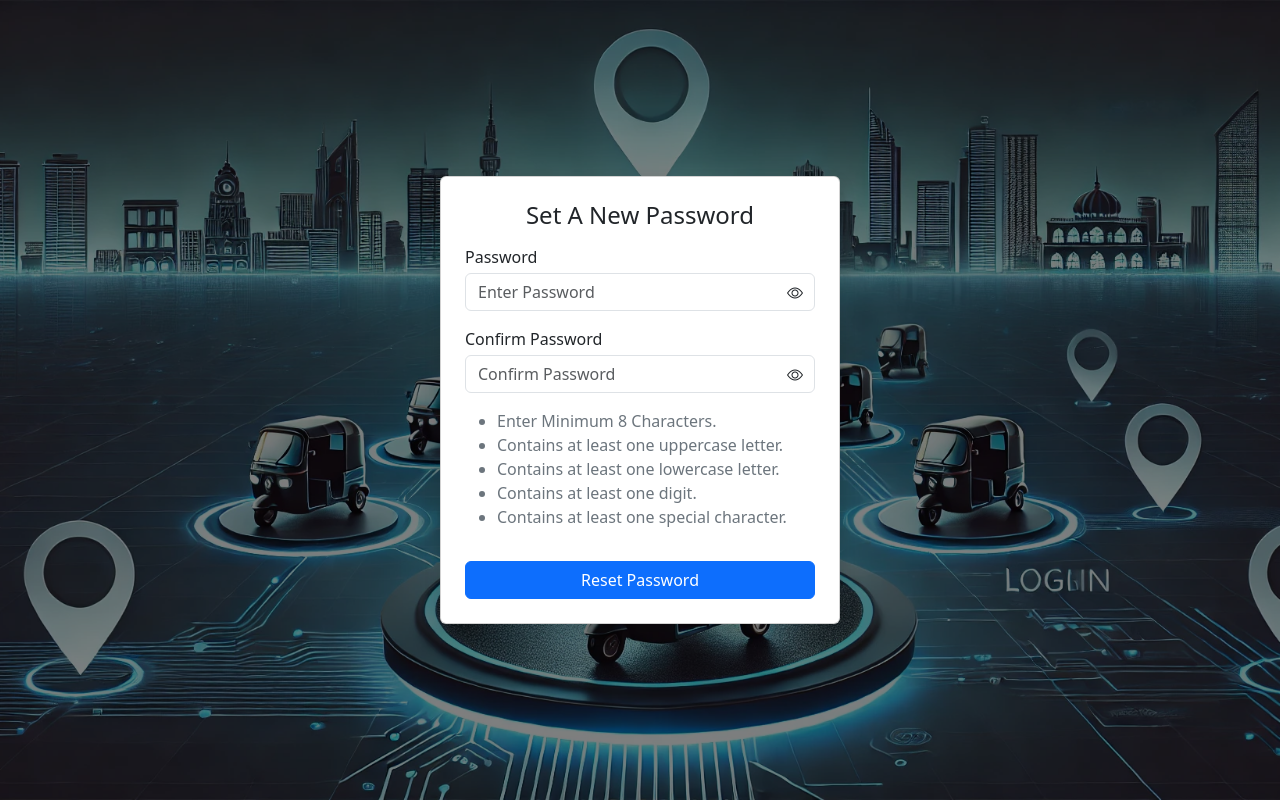
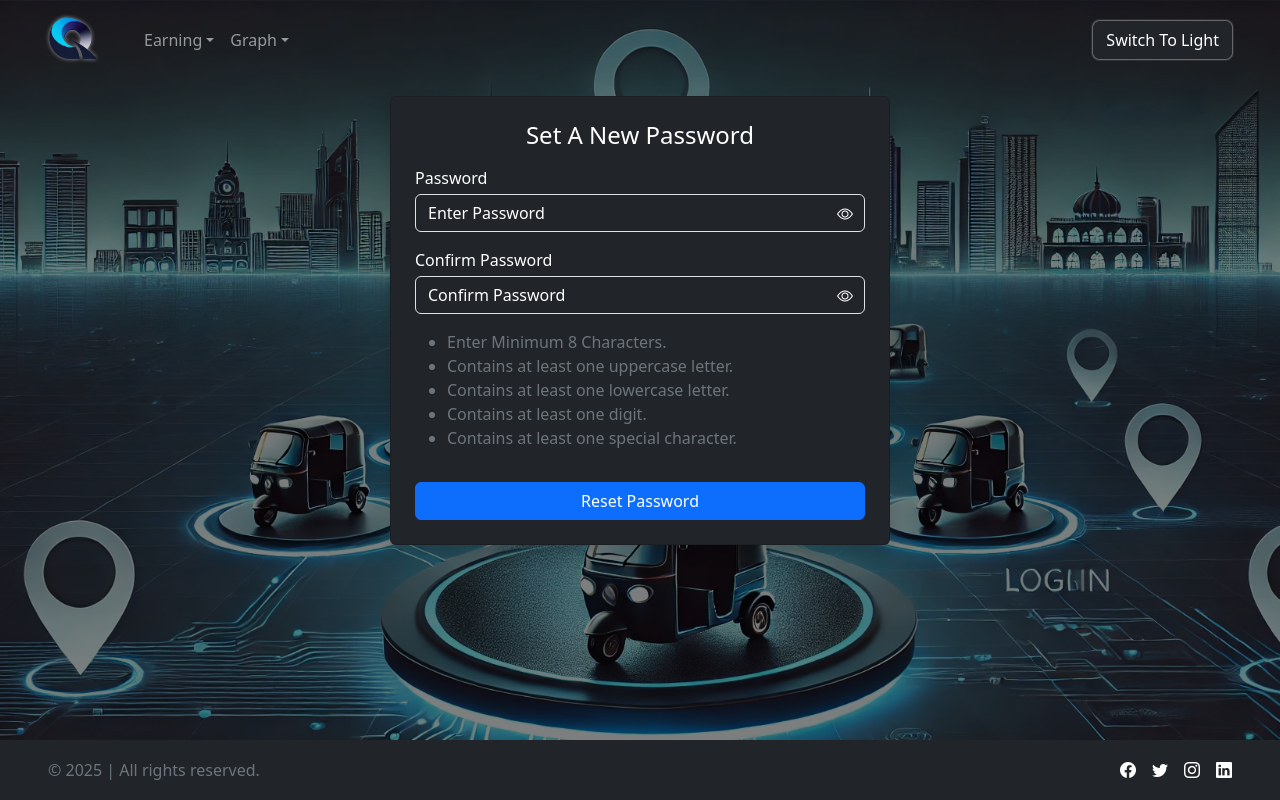
Before and after one commit to rahul-1702/GoRide, a React (Vite) app in the folder frontend/: page /admin/reset-password/1 in a window 1280 px wide. Built offline with nearby package versions, Linux system fonts and the light colour scheme; no server answers.

Commit message:
theme context proper

```diff
--- a/frontend/src/App.jsx
+++ b/frontend/src/App.jsx
@@ -23,10 +23,7 @@ function App() {
             <Route path="/signup" element={<Signup />}></Route>
             <Route path="/dashboard" element={<Dashboard />}></Route>
             <Route path="/password/forget" element={<ForgotPassword />}></Route>
-            <Route
-              path="/admin/reset-password/:token"
-              element={<ResetPassword />}
-            />
+            <Route path="/admin/reset-password/:token" element={<ResetPassword />} />
             <Route path="/customers/:id" element={<CustomerProfile />} />
             <Route path="/drivers/:id" element={<DriverProfile />} />
             <Route path="/team/:id" element={<TeamProfile />} />
--- a/frontend/src/components/ForgotPassword.jsx
+++ b/frontend/src/components/ForgotPassword.jsx
@@ -1,4 +1,4 @@
-import React, { useState, useEffect } from "react";
+import React, { useState, useEffect, useContext } from "react";
 import { useNavigate } from "react-router-dom";
 import axios from "axios";
 import Validation from "../Validation/ResetEmailValidation";
@@ -6,7 +6,15 @@ import Loader from "../components/Loader";
 import Swal from "sweetalert2";
 import "../static/css/Login.css";
 
+import Header from "./Header";
+import Footer from "./Footer";
+
+import { themeContext } from "../context/ThemeProvider";
+
 const ForgotPassword = () => {
+  const { theme } = useContext(themeContext);
+  const [text, setText] = useState("text-white");
+  const [bg, setBg] = useState("bg-dark");
   const [loading, setLoading] = useState(true);
   const navigate = useNavigate();
   const [values, setValues] = useState({
@@ -22,6 +30,16 @@ const ForgotPassword = () => {
       setLoading(false);
     }, 500);
   }, []);
+
+  useEffect(() => {
+    if (theme === "dark") {
+      setBg("bg-dark");
+      setText("text-white");
+    } else {
+      setBg("bg-light");
+      setText("text-dark");
+    }
+  }, [theme]);
 
   const showAlert = (title, text, icon) => {
     Swal.fire({
@@ -99,15 +117,16 @@ const ForgotPassword = () => {
   };
 
   return (
-    <div className="bg-login-ride">
-      {loading ? <Loader /> : ""}
-      <div
-        className="d-flex flex-column align-items-center justify-content-center"
-        style={{ height: "100vh" }}
-      >
-        <div className="d-flex flex-column gap-3 align-items-start">
+    <>
+      {loading ? (
+        <Loader />
+      ) : (
+        <div className={`bg-login-ride pt-5 ${bg}`}>
+          <Header />
+          <div className="d-flex flex-column align-items-center justify-content-center px-4">
+            <div className="d-flex flex-column gap-3 align-items-start w-100" style={{ maxWidth: "500px" }}>
               <button
-            className="btn btn-sm btn-outline-light pt-1"
+                className={`btn btn-sm btn-outline-light pt-1`}
                 onClick={handleBack}
               >
                 <span
@@ -122,14 +141,18 @@ const ForgotPassword = () => {
                 </span>{" "}
                 Back to Dashboard
               </button>
-          <div className="card p-4 shadow" style={{ width: "400px" }}>
-            <h4 className="text-center mb-4">Reset Password</h4>
+              <div
+                className={`card p-4 shadow ${bg} w-100`}
+              >
+                <h4 className={`text-center mb-4 ${text}`}>Reset Password</h4>
 
                 <form action="">
                   <input
                     name="email"
                     type="email"
-                className="form-control"
+                    className={`form-control mt-1 ${text} ${bg} ${
+                      theme === "dark" ? "place-light" : "place-dark"
+                    }`}
                     placeholder="Enter your email"
                     onChange={handleEmailInput}
                   />
@@ -150,7 +173,10 @@ const ForgotPassword = () => {
               </div>
             </div>
           </div>
+          <Footer />
         </div>
+      )}
+    </>
   );
 };
 
--- a/frontend/src/components/Header.jsx
+++ b/frontend/src/components/Header.jsx
@@ -32,7 +32,8 @@ function Header() {
 
         setTimeout(() => {
           navigate("/");
-
+          sessionStorage.removeItem("islogin");
+          sessionStorage.removeItem("admin");
           sessionStorage.removeItem("goride_token");
           setAuth({ islogin: 0, admin: "" });
         }, 2500);
@@ -41,20 +42,28 @@ function Header() {
   };
 
   const location = useLocation();
-  const isHomeOrSignupPage = location.pathname === "/" || location.pathname === "/signup";
+  const validTextPage =
+    location.pathname === "/" ||
+    location.pathname === "/signup" ||
+    location.pathname === "/password/forget" ||
+    location.pathname.includes("/admin/reset-password");
 
   return (
     <div className="pb-5" style={{ zIndex: 1000 }}>
       <nav
-        className={`navbar navbar-expand-lg ${ isHomeOrSignupPage ?
-          "navbar-dark" : (theme === "dark" ? "navbar-dark" : "navbar-light")
+        className={`navbar navbar-expand-lg ${
+          validTextPage
+            ? "navbar-dark"
+            : theme === "dark"
+            ? "navbar-dark"
+            : "navbar-light"
         } fixed-top p-0 px-4 px-md-5`}
       >
         <div className="container-fluid p-0">
           <a
             className="navbar-brand text-info d-flex align-items-center gap-2"
             style={{ fontSize: 30, fontWeight: 900, marginRight: 30 }}
-            href="/dashboard"
+            href={`${auth.islogin === 1 ? "/dashboard" : "/"}`}
           >
             <img
               src={Logo}
@@ -119,7 +128,11 @@ function Header() {
             </ul>
             <div>
               <button
-                style={{ filter: `drop-shadow(0 0 1px ${ theme === "dark" ? "#fff" : "#000"})` }}
+                style={{
+                  filter: `drop-shadow(0 0 1px ${
+                    theme === "dark" ? "#fff" : "#000"
+                  })`,
+                }}
                 onClick={toggleTheme}
                 className={`text-capitalize btn ${
                   theme === "dark" ? "btn-dark" : "btn-light"
--- a/frontend/src/components/Login.jsx
+++ b/frontend/src/components/Login.jsx
@@ -101,8 +101,11 @@ function Login() {
                 popup: "custom-height",
               },
             });
+
             setTimeout(() => {
               navigate("/dashboard");
+              sessionStorage.setItem("islogin", 1);
+              sessionStorage.setItem("admin", res.data.data.admin.name);
               sessionStorage.setItem("goride_token", res.data.data.token);
               setAuth({ islogin: 1, admin: res.data.data.admin.name });
             }, 2500);
--- a/frontend/src/components/ResetPassword.jsx
+++ b/frontend/src/components/ResetPassword.jsx
@@ -1,4 +1,4 @@
-import React, { useState, useEffect } from "react";
+import React, { useState, useEffect, useContext } from "react";
 import { useParams, useNavigate } from "react-router-dom";
 import axios from "axios";
 import Validation from "../Validation/ResetPasswordValidation";
@@ -6,7 +6,15 @@ import Loader from "../components/Loader";
 import Swal from "sweetalert2";
 import "../static/css/Login.css";
 
+import Header from "./Header";
+import Footer from "./Footer";
+
+import { themeContext } from "../context/ThemeProvider";
+
 const ResetPassword = () => {
+  const { theme } = useContext(themeContext);
+  const [text, setText] = useState("text-white");
+  const [bg, setBg] = useState("bg-dark");
   const [loading, setLoading] = useState(true);
   const { token } = useParams();
   const navigate = useNavigate();
@@ -26,6 +34,16 @@ const ResetPassword = () => {
       setLoading(false);
     }, 500);
   }, []);
+
+  useEffect(() => {
+    if (theme === "dark") {
+      setBg("bg-dark");
+      setText("text-white");
+    } else {
+      setBg("bg-light");
+      setText("text-dark");
+    }
+  }, [theme]);
 
   const showpasswordInputGroup = {
     position: "relative",
@@ -109,19 +127,25 @@ const ResetPassword = () => {
   };
 
   return (
-    <div className="bg-login-ride">
-      {loading ? <Loader /> : ""}
+    <>
+      {loading ? (
+        <Loader />
+      ) : (
+        <div className={`bg-login-ride pt-5 ${bg}`}>
+          <Header />
+          <div className="d-flex flex-column align-items-center justify-content-center px-4">
             <div
-        className="d-flex flex-column align-items-center justify-content-center"
-        style={{ height: "100vh" }}
+              className={`card p-4 shadow ${bg} w-100`}
+              style={{ maxWidth: "500px" }}
             >
-        <div className="card p-4 shadow" style={{ width: "400px" }}>
-          <h4 className="text-center">Set A New Password</h4>
+              <h4 className={`text-center ${text}`}>Set A New Password</h4>
 
               <form>
                 {/* Password Field */}
                 <div className="mb-3 mt-2 position-relative">
-              <label htmlFor="password">Password</label>
+                  <label htmlFor="password" className={text}>
+                    Password
+                  </label>
                   <div style={showpasswordInputGroup}>
                     <input
                       onChange={handleInput}
@@ -129,7 +153,9 @@ const ResetPassword = () => {
                       id="password"
                       name="password"
                       placeholder="Enter Password"
-                  className="form-control mt-1"
+                      className={`form-control mt-1 ${text} ${bg} ${
+                        theme === "dark" ? "place-light" : "place-dark"
+                      }`}
                     />
                     <span
                       style={{ zIndex: 999, cursor: "pointer" }}
@@ -137,7 +163,9 @@ const ResetPassword = () => {
                       onClick={() => setShowPassword(!showPassword)}
                     >
                       <i
-                    className={`bi ${showPassword ? "bi-eye-slash" : "bi-eye"}`}
+                        className={`bi ${text} ${
+                          showPassword ? "bi-eye-slash" : "bi-eye"
+                        }`}
                       ></i>
                     </span>
                   </div>
@@ -150,7 +178,9 @@ const ResetPassword = () => {
 
                 {/* Confirm Password Field */}
                 <div className="mb-3 position-relative">
-              <label htmlFor="cpassword">Confirm Password</label>
+                  <label htmlFor="cpassword" className={text}>
+                    Confirm Password
+                  </label>
                   <div style={showpasswordInputGroup}>
                     <input
                       onChange={handleInput}
@@ -158,7 +188,9 @@ const ResetPassword = () => {
                       id="cpassword"
                       name="cpassword"
                       placeholder="Confirm Password"
-                  className="form-control mt-1"
+                      className={`form-control mt-1 ${text} ${bg} ${
+                        theme === "dark" ? "place-light" : "place-dark"
+                      }`}
                     />
                     <span
                       style={{ zIndex: 999, cursor: "pointer" }}
@@ -166,7 +198,7 @@ const ResetPassword = () => {
                       onClick={() => setShowCPassword(!showCPassword)}
                     >
                       <i
-                    className={`bi ${
+                        className={`bi ${text} ${
                           showCPassword ? "bi-eye-slash" : "bi-eye"
                         }`}
                       ></i>
@@ -207,7 +239,10 @@ const ResetPassword = () => {
               </form>
             </div>
           </div>
+          <Footer />
         </div>
+      )}
+    </>
   );
 };
 
```
Also changed, not shown: 1 other file (tests, documents, lock files or other folders). Lines whose indentation alone changed are shown as unchanged.
